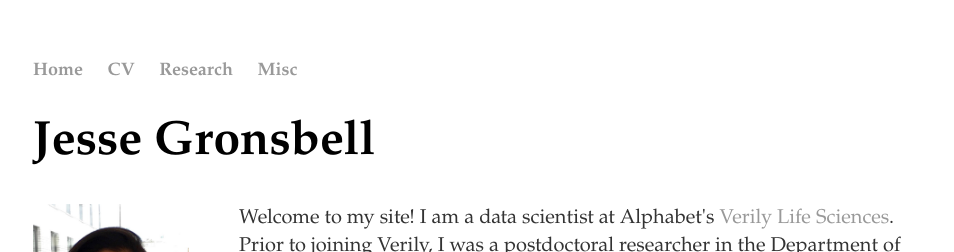
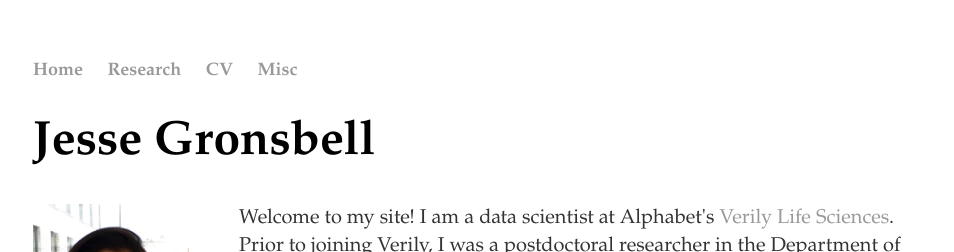
Before and after one commit to jgrons/old_website, a Jekyll site: the page built from index.html, in a window 1280 px wide. Shown: the top 252 px of the page, without its empty margins (159-1113 px from the left). Built offline with Jekyll 4.4.1, drawn with Linux system fonts in a browser that asks for light colours.

Commit message:
Update default.html

```diff
--- a/_layouts/default.html
+++ b/_layouts/default.html
@@ -10,8 +10,8 @@
 			<nav>
 	    		<ul>
 	        		<li style="font-size:18px; font-family: palatino"><a href="/">Home</a></li>
-	        		<li style="font-size:18px; font-family: palatino"><a href="/cv">CV</a></li>
-	        		<li style="font-size:18px; font-family: palatino"><a href="/research">Research</a></li>
+				<li style="font-size:18px; font-family: palatino"><a href="/research">Research</a></li>
+				<li style="font-size:18px; font-family: palatino"><a href="/cv">CV</a></li>
 				<li style="font-size:18px; font-family: palatino"><a href="/misc">Misc</a></li>
 	    		</ul>
 			</nav>
```
